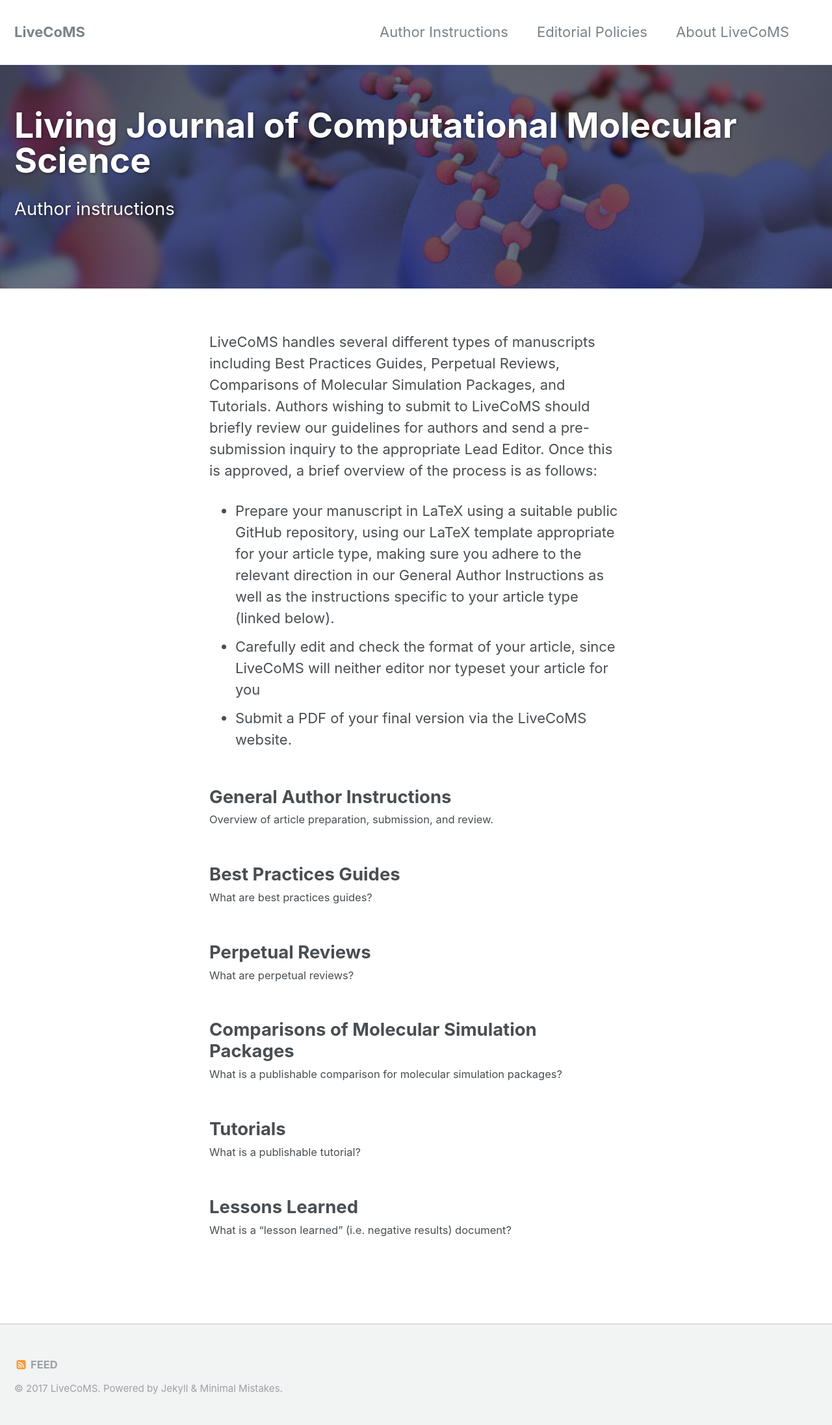
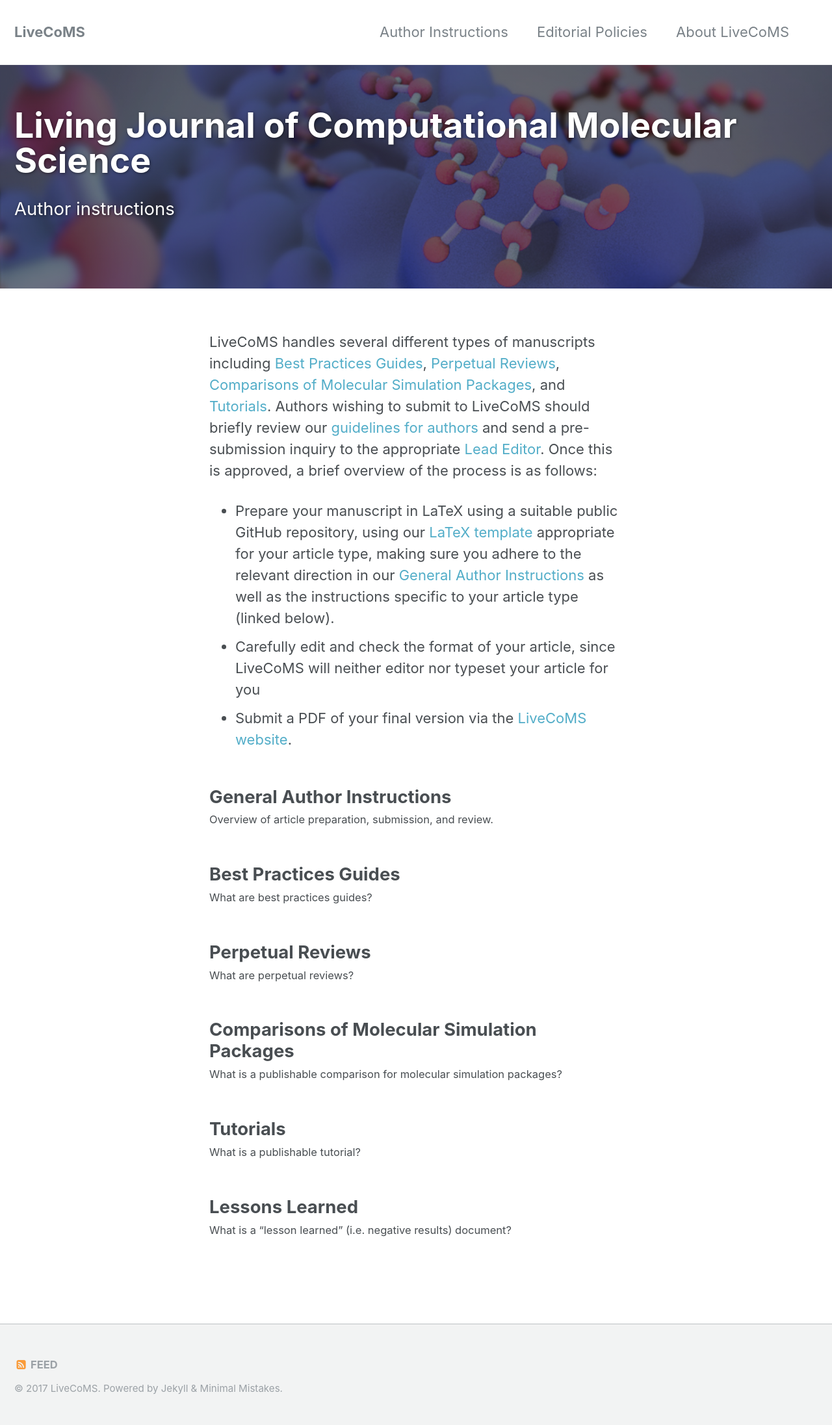
Before and after one commit to livecomsjournal/livecomsjournal.github.io, a Jekyll site: the page built from _author_instructions/index.md, in a window 1280 px wide. Shown: the whole page at 65% size. Built offline with Jekyll 4.4.1, drawn with Linux system fonts in a browser that asks for light colours.

Commit message:
Have links in archive classed colored (except in titles)

```diff
--- a/_sass/minimal-mistakes/_archive.scss
+++ b/_sass/minimal-mistakes/_archive.scss
@@ -17,8 +17,15 @@
   }
 
   a {
-    color: inherit;
     text-decoration: none;
+
+    &:hover {
+      text-decoration: underline;
+
+      img {
+        box-shadow: 0 0 10px rgba(#000, 0.25);
+      }
+    }
   }
 }
 
@@ -42,6 +49,10 @@
 
   a + a {
     opacity: 0.5;
+  }
+
+  a {
+      color: inherit
   }
 }
 
```
